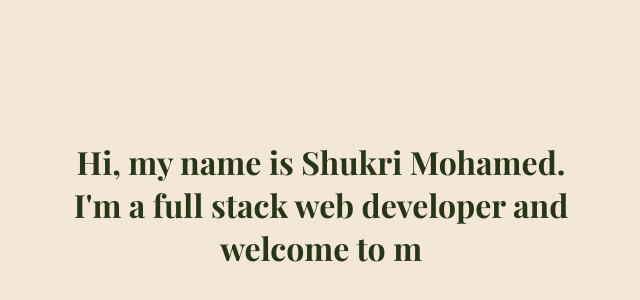
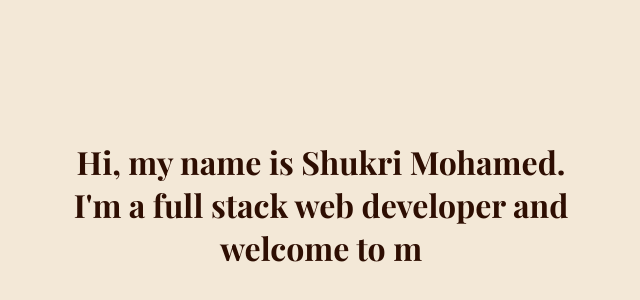
Before and after one commit to Shukrim433/portfolio, a React (Vite) app: page / in a window 1280 px wide. Shown: the part 24-324 px from the top of the page, without its empty margins (255-895 px from the left). Built offline with nearby package versions, Linux system fonts and the light colour scheme; a web font is replaced by a local one.

Commit message:
changed text color typewriter

```diff
--- a/src/pages/LandingPage.jsx
+++ b/src/pages/LandingPage.jsx
@@ -20,7 +20,7 @@ export default function LandingPage() {
   return (
     <div className="landing-page">
       <div className="type-writer">
-        <h1 style={{ color: "#283618" }}>
+        <h1 style={{ color: "#2E0E02" }}>
           <Typewriter
             words={[
               "Hi, my name is Shukri Mohamed. I'm a full stack web developer and welcome to my portfolio!",
```
